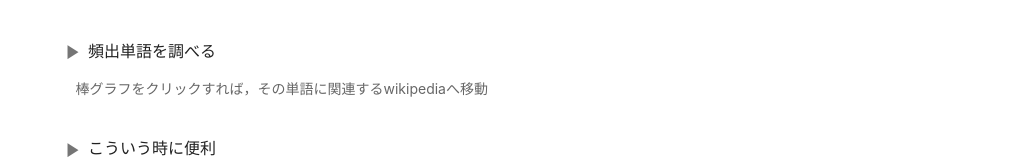
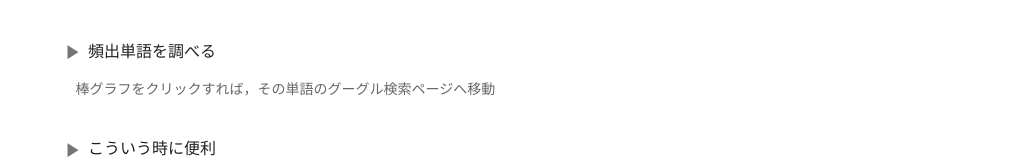
Before and after one commit to mayukorin/com_word_app_ver_2, a Vue app in the folder frontend/: page / in a window 1280 px wide. Shown: the part 155-317 px from the top of the page, without its empty margins (0-1029 px from the left). Built offline with nearby package versions, Linux system fonts and the light colour scheme.

Commit message:
feat:change explain about google search page

```diff
--- a/frontend/src/components/templates/SentenceView.vue
+++ b/frontend/src/components/templates/SentenceView.vue
@@ -38,7 +38,7 @@ export default {
     return {
       explain: [
         {heading: "頻出単語が分かる", detail: "フォームに文章を入力すれば，頻出単語とその出現回数が棒グラフに最大10個まで表示"},
-        {heading: "頻出単語を調べる", detail: "棒グラフをクリックすれば，その単語に関連するwikipediaへ移動"},
+        {heading: "頻出単語を調べる", detail: "棒グラフをクリックすれば，その単語のグーグル検索ページへ移動"},
         {heading: "こういう時に便利", detail: "論文を読む，参考書を読む時など..."},
       ]
     }
```
